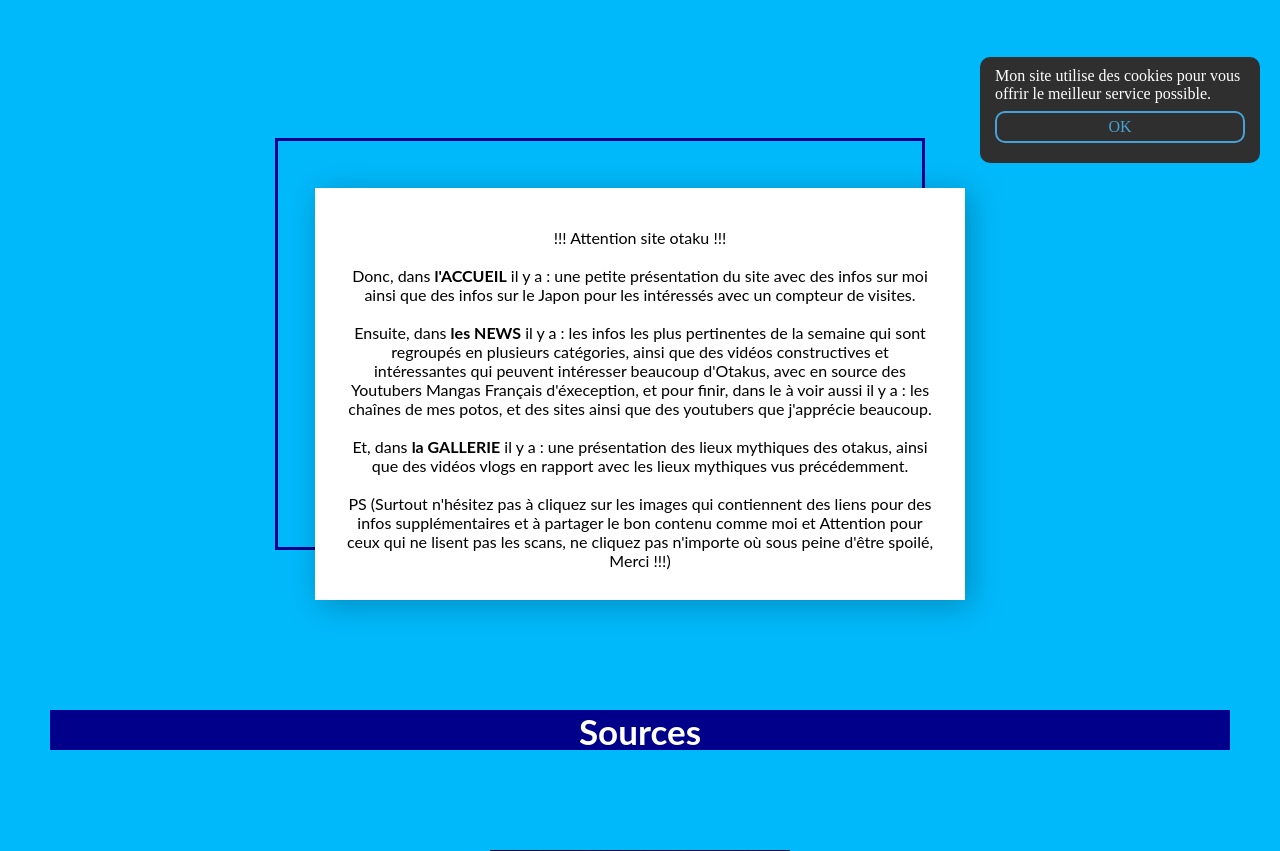
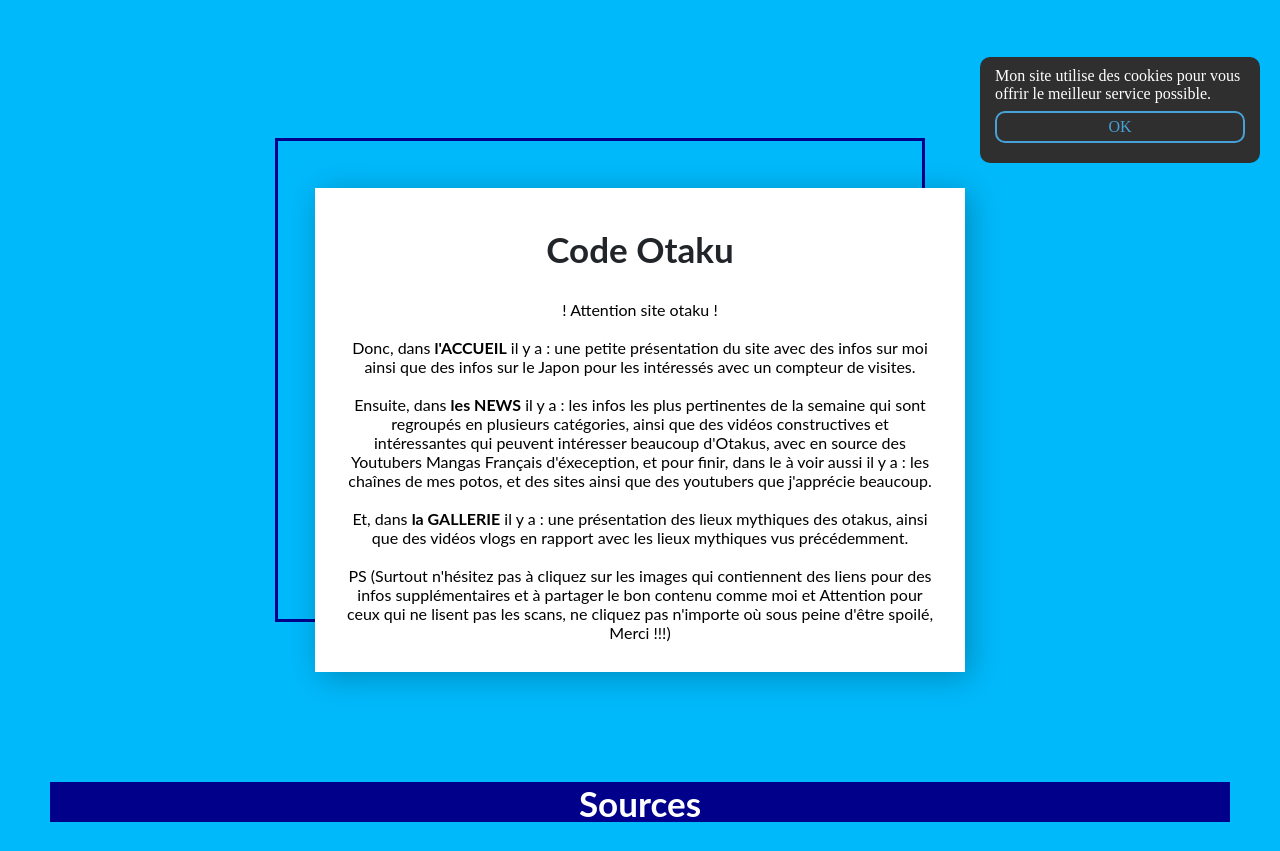
Before and after one commit to CodeOtakuAgora/New_Blog_Otaku, a PHP site: page / in a window 1280 px wide. Shown: the part 613-1464 px from the top of the page. Run offline with PHP 8.4, Linux system fonts and the light colour scheme.

Commit message:
ajout h1 => improove seo

```diff
--- a/css/style.css
+++ b/css/style.css
@@ -65,11 +65,10 @@ h1, h2, h3 {
 }
 
 h1 {
-    display: flex;
-    align-items: center;
-    font-size: 40px;
+    font-size: 35px;
+    text-align: center;
+    margin: 0 0 30px;
     font-weight: bold;
-    margin-left: 10px;
 }
 
 h2, h3 {
--- a/include/header.php
+++ b/include/header.php
@@ -3,7 +3,7 @@
 <?php require_once('require.php');
 ?>
 
-<body <?php if (isset($title) && $title == "Accueil") { ?> class="maHome" <?php } ?> >
+<body <?php if (isset($title) && $title == "Code Otaku") { ?> class="maHome" <?php } ?> >
 
 <nav class="navbar navbar-expand-lg navbar-light bg-light">
     <a class="navbar-brand" href="#!" title="Otaku Blog">
@@ -21,7 +21,7 @@
 
     <div class="collapse navbar-collapse" id="navbarSupportedContent">
         <ul class="navbar-nav mr-auto">
-            <li class="nav-item <?php if($title == 'Accueil') { ?> active <?php } ?>">
+            <li class="nav-item <?php if($title == 'Code Otaku') { ?> active <?php } ?>">
                 <?php if (isset($titleAdminCrud)) { ?>
                     <a class="nav-link" href="../index.php">Accueil</a>
                 <?php } else { ?>
--- a/index.php
+++ b/index.php
@@ -1,7 +1,7 @@
 <?php
 
 // on définit notre balise title
-$title = "Accueil";
+$title = "Code Otaku";
 
 // on inclut notre package (librairie) qui s'occupe de charger toutes les pages dont on a besoin
 require_once('include/require.php');
--- a/views/index.view.php
+++ b/views/index.view.php
@@ -19,8 +19,9 @@
 
 	<div class="block-float">
 		<div class="ecart-content">
+			<h1>Code Otaku</h1>
 			<p>
-				!!! Attention site otaku !!!<br/><br/>
+				! Attention site otaku !<br/><br/>
 
 				Donc, dans <strong>l'ACCUEIL</strong> il y a : une petite présentation du site avec des infos sur moi ainsi que des infos sur le Japon pour les intéressés avec un compteur de visites.<br/><br/>
 
```
